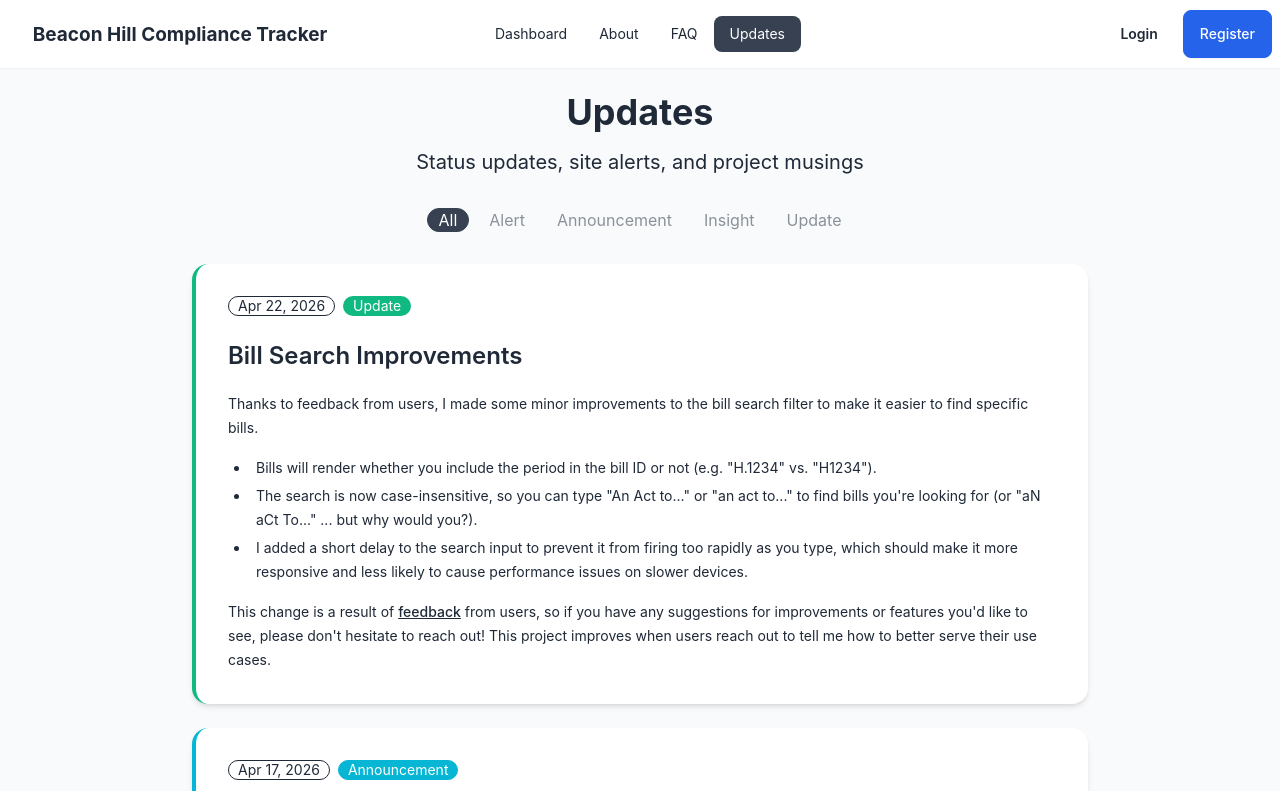
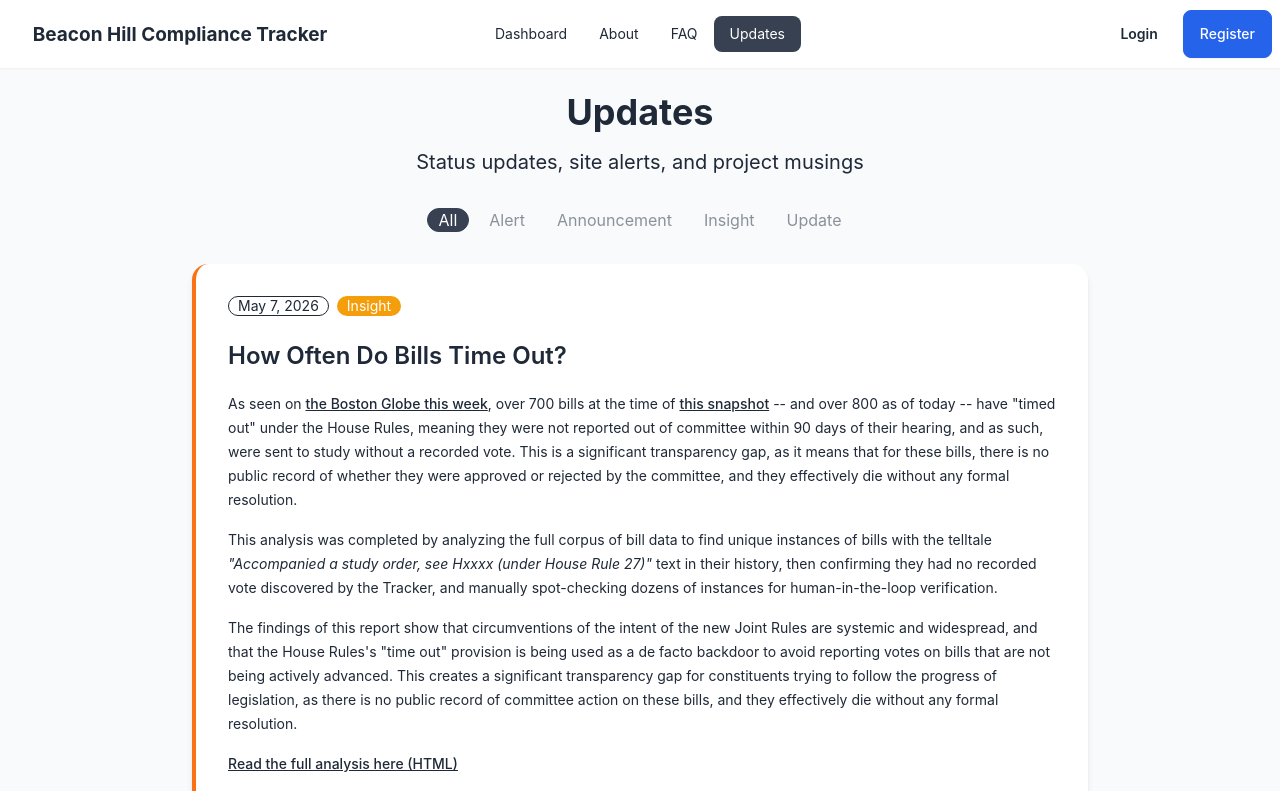
Before and after one commit to arbowl/beacon-hill-tracker, a React (Vite) app in the folder frontend/: page /updates in a window 1280 px wide. Shown: the top 791 px of the page. Built offline with nearby package versions, Linux system fonts and the light colour scheme.

Commit message:
Add HR27 analysis

```diff
--- a/frontend/src/data/updates.ts
+++ b/frontend/src/data/updates.ts
@@ -356,5 +356,18 @@ You can find it [here (PDF)](/documents/assessing_joint_committee_rules_reform.p
 This change is a result of [feedback](/contact) from users, so if you have any suggestions for improvements or features you'd like to see, please don't hesitate to reach out! This project improves when users reach out to tell me how to better serve their use cases.
 `,
     type: `update`,
+  },
+  {
+    id: 25,
+    date: '2026-05-07',
+    title: 'How Often Do Bills Time Out?',
+    content: `As seen on [the Boston Globe this week](https://www.bostonglobe.com/2026/05/05/metro/legislature-transparency-loophole-committee-votes/), over 700 bills at the time of [this snapshot](/documents/hr27_timeout_analysis.html) -- and over 800 as of today -- have "timed out" under the House Rules, meaning they were not reported out of committee within 90 days of their hearing, and as such, were sent to study without a recorded vote. This is a significant transparency gap, as it means that for these bills, there is no public record of whether they were approved or rejected by the committee, and they effectively die without any formal resolution.
+
+This analysis was completed by analyzing the full corpus of bill data to find unique instances of bills with the telltale _"Accompanied a study order, see Hxxxx (under House Rule 27)"_ text in their history, then confirming they had no recorded vote discovered by the Tracker, and manually spot-checking dozens of instances for human-in-the-loop verification.
+
+The findings of this report show that circumventions of the intent of the new Joint Rules are systemic and widespread, and that the House Rules's "time out" provision is being used as a de facto backdoor to avoid reporting votes on bills that are not being actively advanced. This creates a significant transparency gap for constituents trying to follow the progress of legislation, as there is no public record of committee action on these bills, and they effectively die without any formal resolution.
+
+[Read the full analysis here (HTML)](/documents/hr27_timeout_analysis.html)`,
+    type: 'insight',
   }
 ]
```
